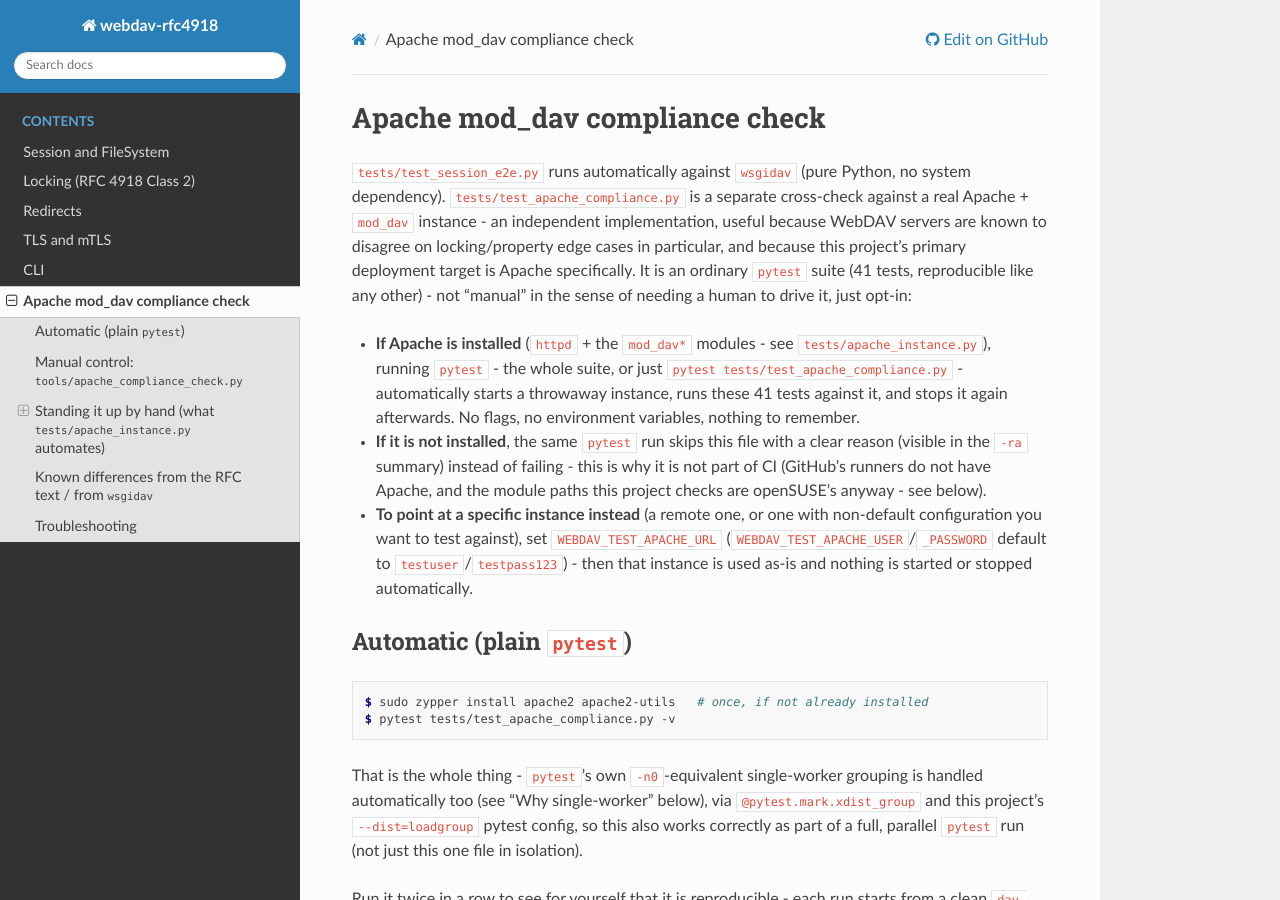
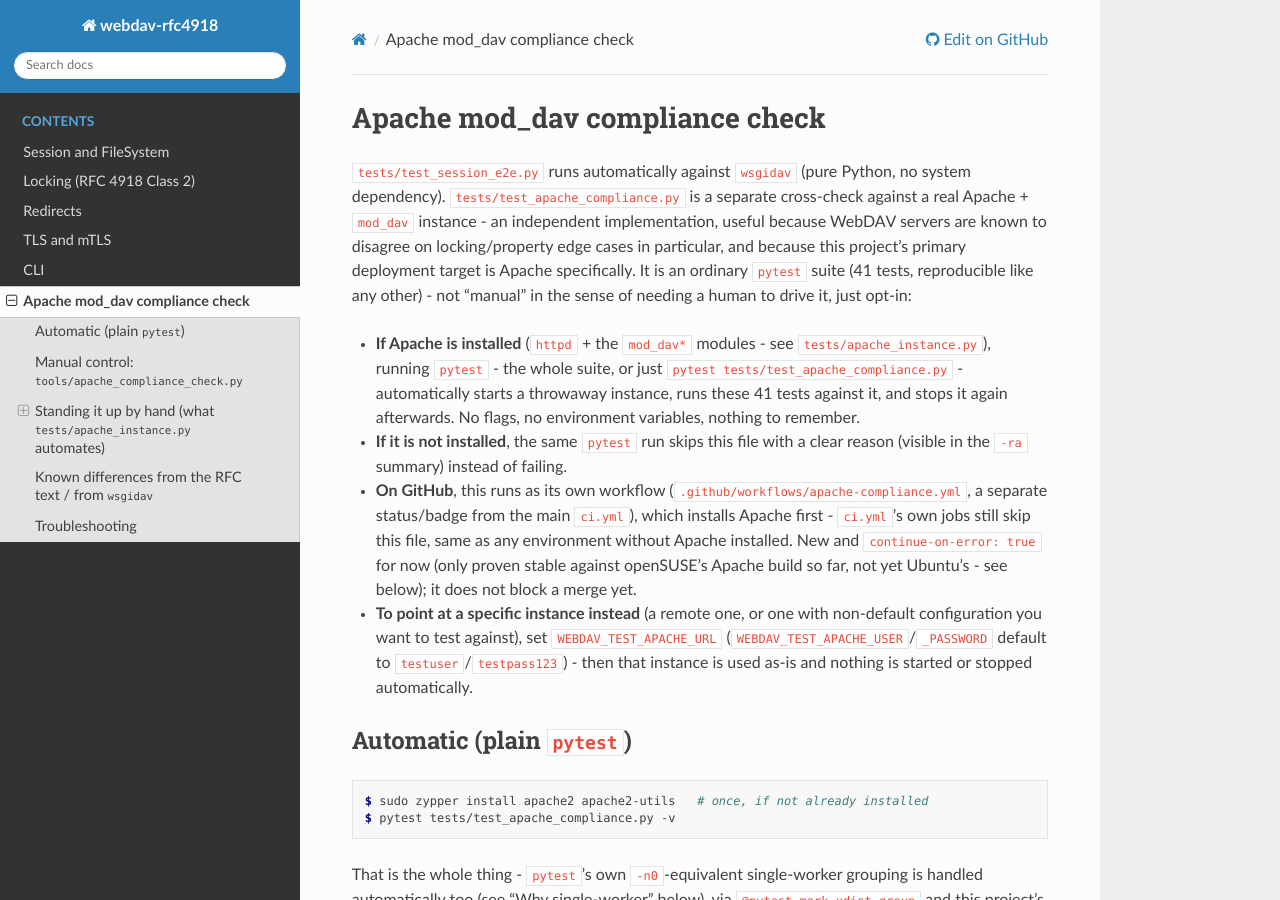
Before and after one commit to manfred-kaiser/webdav-rfc4918, a Sphinx documentation site: the page built from docs/apache-compliance-check.md, in a window 1280 px wide and 900 px high. Built offline with Sphinx 7.4.7 and the Read the Docs theme 3.1.0, drawn with Linux system fonts in a browser that asks for light colours.

Commit message:
Give the Apache compliance check its own GitHub Actions workflow and badge
Split out of ci.yml into .github/workflows/apache-compliance.yml - its own
status check and README badge, rather than one job among several in the
main pipeline, since it is new, still continue-on-error, and only checked
against openSUSE's Apache build so far (see that file's own comment).
Also added workflow_dispatch, for an easy manual re-run.

```diff
--- a/docs/apache-compliance-check.md
+++ b/docs/apache-compliance-check.md
@@ -15,9 +15,14 @@ ordinary `pytest` suite (41 tests, reproducible like any other) - not
   throwaway instance, runs these 41 tests against it, and stops it again
   afterwards. No flags, no environment variables, nothing to remember.
 - **If it is not installed**, the same `pytest` run skips this file with a
-  clear reason (visible in the `-ra` summary) instead of failing - this is
-  why it is not part of CI (GitHub's runners do not have Apache, and the
-  module paths this project checks are openSUSE's anyway - see below).
+  clear reason (visible in the `-ra` summary) instead of failing.
+- **On GitHub**, this runs as its own workflow
+  (`.github/workflows/apache-compliance.yml`, a separate status/badge from
+  the main `ci.yml`), which installs Apache first - `ci.yml`'s own jobs
+  still skip this file, same as any environment without Apache installed.
+  New and `continue-on-error: true` for now (only proven stable against
+  openSUSE's Apache build so far, not yet Ubuntu's - see below); it does
+  not block a merge yet.
 - **To point at a specific instance instead** (a remote one, or one with
   non-default configuration you want to test against), set
   `WEBDAV_TEST_APACHE_URL` (`WEBDAV_TEST_APACHE_USER`/`_PASSWORD` default to
```
Also changed, not shown: README.md (+1 -0 lines), 3 other files.
